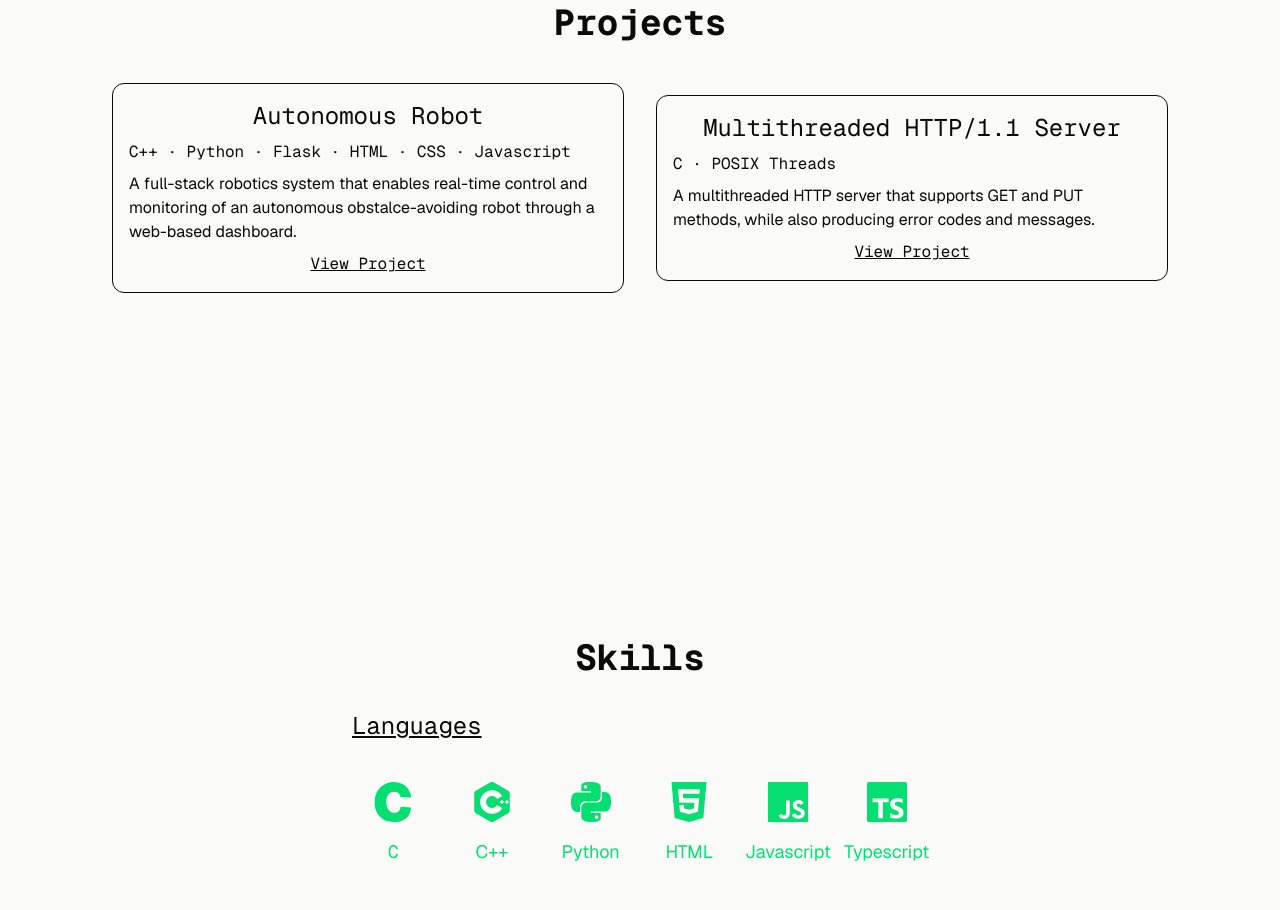
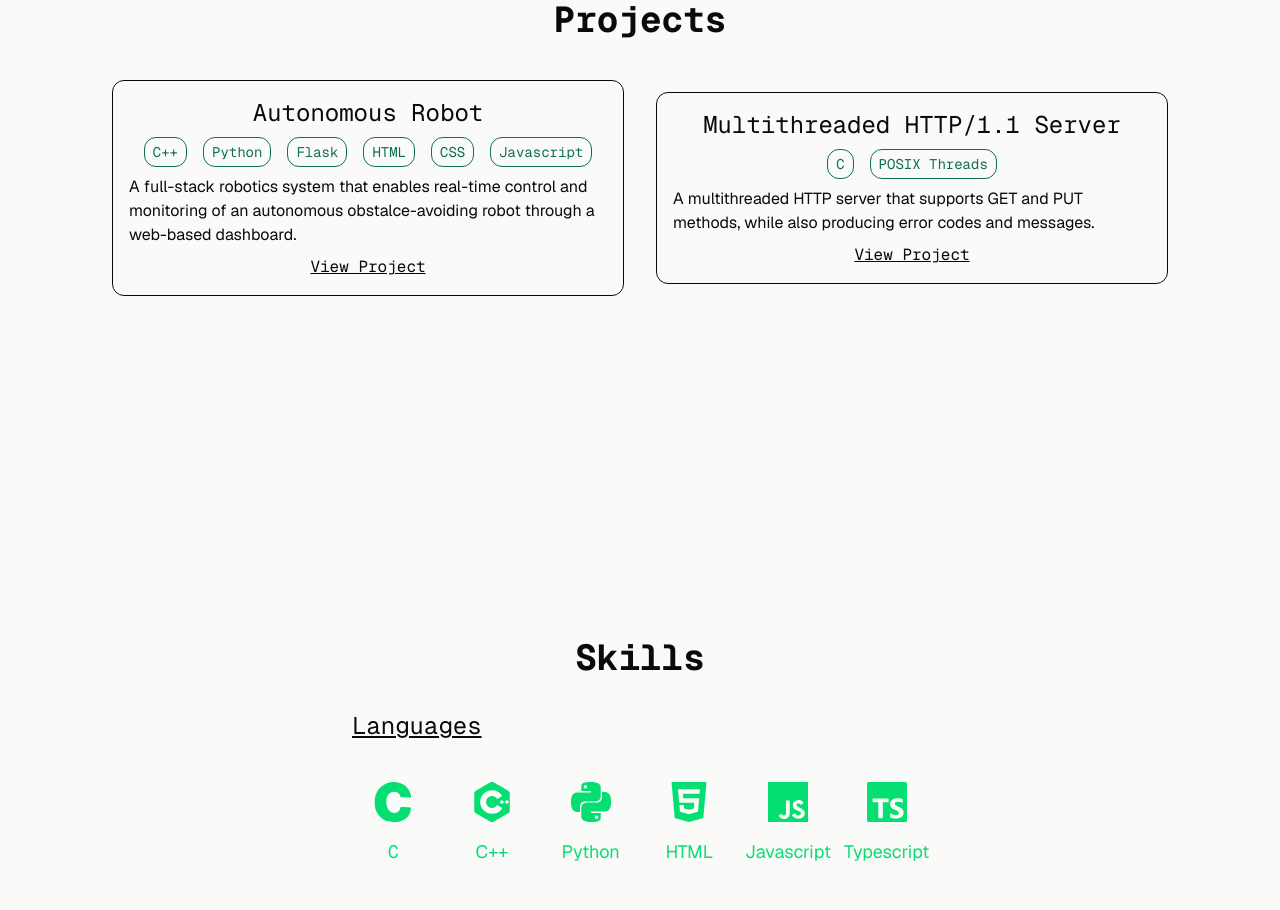
Before and after one commit to Shyam-Kishan/portfolio, a Next.js app: page / in a window 1280 px wide. Shown: the part 1120-2030 px from the top of the page. Built offline with nearby package versions, Linux system fonts and the light colour scheme.

Commit message:
added a new 'Badge' component

```diff
--- a/src/app/page.tsx
+++ b/src/app/page.tsx
@@ -2,6 +2,7 @@ import Image from "next/image";
 import { SiPython, SiCplusplus, SiC, SiGithub, SiLinux,
          SiDocker, SiReact, SiHtml5, SiJavascript,
          SiNextdotjs, SiFlask, SiTypescript} from "react-icons/si";
+import Badge from "./components/Badge"
 
 
 export default function Home() {
@@ -37,7 +38,14 @@ export default function Home() {
         <div className="flex flex-col md:flex-row items-center gap-8 px-5">
           <div className="flex flex-col gap-2 w-full max-w-lg p-4 rounded-xl border">
             <h3 className="text-2xl text-center">Autonomous Robot</h3>
-            <p>C++ · Python · Flask · HTML · CSS · Javascript</p>
+            <p className="flex flex-row justify-center gap-4">
+                <Badge>C++</Badge>
+                <Badge>Python</Badge>
+                <Badge>Flask</Badge>
+                <Badge>HTML</Badge>
+                <Badge>CSS</Badge>
+                <Badge>Javascript</Badge>
+            </p>
             <p className="font-sans">A full-stack robotics system that enables real-time
               control and monitoring of an autonomous obstalce-avoiding robot through a web-based dashboard.
             </p>
@@ -47,7 +55,10 @@ export default function Home() {
 
           <div className="flex flex-col gap-2 w-full max-w-lg p-4 rounded-xl border">
             <h3 className="text-2xl text-center">Multithreaded HTTP/1.1 Server</h3>
-            <p>C · POSIX Threads</p>
+            <p className="flex flex-row justify-center gap-4">
+                <Badge>C</Badge>
+                <Badge>POSIX Threads</Badge>
+            </p>
             <p className="font-sans">A multithreaded HTTP server that supports GET and PUT methods,
               while also producing error codes and messages.
             </p>
```
